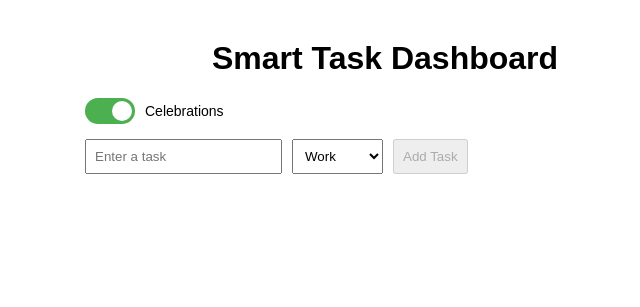
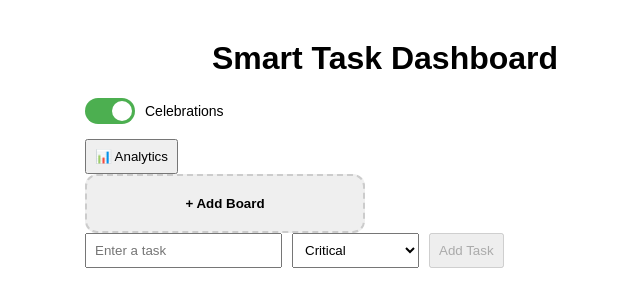
Before and after one commit to ke-David/smart-task-dashboard, a Flask app: page / in a window 1280 px wide. Shown: the top 307 px of the page, without its empty margins (255-895 px from the left). Run offline with Flask 3, Linux system fonts and the light colour scheme; data that the repository does not hold is empty; some libraries are stand-ins or nearby versions.

Commit message:
Add board data table, backend route, api call, eventlistener and html

```diff
--- a/backend/app.py
+++ b/backend/app.py
@@ -11,12 +11,22 @@ def init_db():
     conn = sqlite3.connect('backend/data/tasks.db')
     c = conn.cursor()
     c.execute('''
+        CREATE TABLE IF NOT EXISTS boards (
+            id INTEGER PRIMARY KEY AUTOINCREMENT,
+            title TEXT NOT NULL,
+            position INTEGER DEFAULT 0
+        );
+    ''')
+    c.execute('''
         CREATE TABLE IF NOT EXISTS tasks (
             id INTEGER PRIMARY KEY AUTOINCREMENT,
             text TEXT NOT NULL,
             category TEXT NOT NULL,
-            completed INTEGER NOT NULL DEFAULT 0
-        )
+            completed INTEGER NOT NULL DEFAULT 0,
+            board_id INTEGER NOT NULL,
+            created_at TIMESTAMP DEFAULT CURRENT_TIMESTAMP,
+            FOREIGN KEY(board_id) REFERENCES boards(id)
+        );
     ''')
     conn.commit()
     conn.close()
@@ -27,13 +37,16 @@ def get_db_connection():
     conn.row_factory = sqlite3.Row
     return conn
 
+
 @app.route("/")
 def tasks_page():
     return render_template("tasks.html")
 
+
 @app.route("/analytics")
 def analytics_page():
     return render_template("analytics.html")
+
 
 @app.route('/tasks', methods = ['GET'])
 def get_tasks():
@@ -141,6 +154,7 @@ def delete_task(task_id):
     except Exception as e:
         return jsonify({"error": str(e)}), 500
 
+
 @app.route('/stats', methods=['GET'])
 def get_stats():
     try:
@@ -185,6 +199,43 @@ def get_stats():
         return jsonify({"error": str(e)}), 500
 
 
+@app.route("/boards", methods=["POST"])
+def add_board():
+    data = request.get_json()
+    if not data:
+        return jsonify({"error": "Missing JSON body"}), 400
+
+    title = data.get("title", "").strip()
+    if not title:
+        return jsonify({"error": "Title required"}), 400
+
+    try:
+        conn = get_db_connection()
+        c = conn.cursor()
+        c.execute("INSERT INTO boards (title) VALUES (?)", (title,))
+        id = c.lastrowid
+        conn.commit()
+        conn.close()
+
+        return jsonify({'id': id, 'title': title}), 201    # OK, POST created a task
+    except Exception as e:
+        return jsonify({"error": str(e)}), 500
+
+
+@app.route("/boards", methods=["GET"])
+def get_boards():
+    try:
+        conn = get_db_connection()
+        c = conn.cursor()
+        c.execute('SELECT * FROM boards ORDER BY id')
+        rows = c.fetchall()
+        conn.close()
+
+        boards = [{'id': row[0], 'title': row[1], 'position': row[2]} for row in rows]
+
+        return jsonify(boards)
+    except Exception as e:
+        return jsonify({"error": str(e)}), 500
 
 
 
--- a/backend/static/api.js
+++ b/backend/static/api.js
@@ -1,24 +1,6 @@
 
 const API_BASE = "http://127.0.0.1:5000";
 
-// export async function deleteTask(taskId) {
-//   try {
-//     const res = await fetch(`${API_BASE}/tasks/${taskId}`, {
-//       method: "DELETE"
-//     });
-
-//     if (!res.ok) {
-//       const error = await res.json();
-//       alert(error.error || "Delete failed");    // should i throw the error?
-//       return;
-//     }
-
-//     // loadTasks();
-
-//   } catch (err) {
-//     alert("Network error");
-//   }
-// }
 
 export async function deleteTask(taskId) {
     const res = await fetch(`${API_BASE}/tasks/${taskId}`, {
@@ -75,3 +57,21 @@ export async function loadAnalytics() {
 
     return await res.json();
 }
+
+export async function loadBoards() {
+    const res = await fetch(`${API_BASE}/boards`);
+
+    if (!res.ok) throw new Error("Failed to load boards");
+
+    return await res.json();
+}
+
+export async function addBoard(title) {
+    const res = await fetch(`${API_BASE}/boards`, {
+        method: "POST",
+        headers: { "Content-Type": "application/json" },
+        body: JSON.stringify({ title })
+    });
+
+    if (!res.ok) throw new Error("Create board failed");
+}
--- a/backend/static/styleTasks.css
+++ b/backend/static/styleTasks.css
@@ -263,3 +263,107 @@ input:checked + .slider::before {   /* when checkbox is checked, select the slid
 .toggle-label {
     font-size: 14px;
 }
+
+#add-board-card {
+    min-width: 280px;
+    border: 2px dashed #ccc;
+    border-radius: 12px;
+    padding: 20px;
+    cursor: pointer;
+    text-align: center;
+    font-weight: bold;
+    transition: 0.2s;
+}
+
+#add-board-card:hover {
+    background: #f9f9f9;
+}
+
+/* #board-container {
+    display: flex;
+    gap: 20px;
+    overflow-x: auto;
+    padding: 20px;
+}
+
+.board {
+    min-width: 280px;
+    background: #f4f4f4;
+    border-radius: 12px;
+    padding: 15px;
+    flex-shrink: 0;
+}
+
+.board h3 {
+    margin-top: 0;
+} */
+
+
+/* Board container (horizontal scroll layout) */
+/* #board-container {
+    display: flex;
+    gap: 20px;
+    overflow-x: auto;
+    padding: 20px;
+} */
+
+/* Each column */
+/* .column {
+    min-width: 280px;
+    background: #f4f4f4;
+    border-radius: 12px;
+    padding: 15px;
+    flex-shrink: 0;
+
+    display: flex;
+    flex-direction: column;
+    gap: 12px;
+} */
+
+/* Column title */
+/* .column-title {
+    font-weight: bold;
+    font-size: 18px;
+    margin-bottom: 10px;
+} */
+
+/* Task card */
+/* .task-card {
+    background: white;
+    border-radius: 10px;
+    padding: 10px 12px;
+    box-shadow: 0 3px 10px rgba(0,0,0,0.08);
+
+    display: flex;
+    align-items: center;
+    justify-content: space-between;
+    gap: 8px;
+
+    transition: transform 0.2s ease, box-shadow 0.2s ease;
+} */
+
+/* Hover effect */
+/* .task-card:hover {
+    transform: translateY(-2px);
+    box-shadow: 0 8px 18px rgba(0,0,0,0.12);
+} */
+
+/* Completed state */
+/* .task-card.completed {
+    opacity: 0.6;
+    text-decoration: line-through;
+} */
+
+/* Text container */
+/* .task-info {
+    flex-grow: 1;
+} */
+
+/* Delete button */
+/* .delete-btn {
+    background: transparent;
+    border: none;
+    color: crimson;
+    font-weight: bold;
+    cursor: pointer;
+} */
--- a/backend/static/tasks.js
+++ b/backend/static/tasks.js
@@ -7,14 +7,19 @@ const taskInput = document.getElementById("task-input");
 const categorySelect = document.getElementById("category-select");
 const taskList = document.getElementById("task-list");
 const submitBtn = document.getElementById("submit-btn");
+const addBoardCard = document.getElementById("add-board-card");
 
 const toggle = document.getElementById("celebration-toggle");
 toggle.checked = localStorage.getItem("celebrationsEnabled") !== "false";   //without it, when i reload the page, the toggle will not show the real value (UI and logic become out of sync)
 
 let tasks = [];
+let boards = [];
 
-//load tasks
-document.addEventListener("DOMContentLoaded", refreshTasks);
+//load tasks n boards
+document.addEventListener("DOMContentLoaded", async () => {
+    await refreshBoards();
+    await refreshTasks();
+});
 
 taskInput.addEventListener("input", () => {
   const isEmpty = taskInput.value.trim() === "";
@@ -96,6 +101,39 @@ toggle.addEventListener("change", () => {
     localStorage.setItem("celebrationsEnabled", toggle.checked);
 });
 
+async function refreshBoards() {
+    try {
+        boards = await api.loadBoards();
+        ui.renderBoards(boards);
+    } catch (err) {
+        alert(err.message);
+    }
+}
+
+addBoardCard.addEventListener("click", () => {
+    // Prevent multiple inputs
+    if (addBoardCard.querySelector("input")) return;
+
+    const input = document.createElement("input");
+    input.placeholder = "New board...";
+    addBoardCard.appendChild(input);
+    input.focus();
+
+    input.addEventListener("keydown", async (e) => {
+        if (e.key !== "Enter") return;
+
+        const title = input.value.trim();
+        if (!title) return;
+
+        await api.addBoard(title);
+        input.remove();
+
+        refreshBoards();
+    });
+});
+
+
+
 // form.addEventListener("submit", function (event) {
 //     event.preventDefault();
 
--- a/backend/static/ui.js
+++ b/backend/static/ui.js
@@ -1,4 +1,5 @@
 const taskList = document.getElementById("task-list");
+const boardContainer = document.getElementById("board-container");
 let categoryChartInstance;
 let statusChartInstance;
 
@@ -63,3 +64,21 @@ export function renderCharts(data){
     }
 
 }
+
+export function renderBoards(boards) {
+    boardContainer.innerHTML = "";
+    boards.forEach(renderBoard)
+}
+
+function renderBoard (board){
+    const column = document.createElement("div");
+    column.classList.add("column");
+    column.dataset.id = board.id;
+
+    column.innerHTML = `
+        <div class="column-title">${board.title}</div>
+        <div class="card-container"></div>
+    `;
+
+    boardContainer.appendChild(column);
+}
--- a/backend/templates/analytics.html
+++ b/backend/templates/analytics.html
@@ -8,6 +8,9 @@
     <link rel="stylesheet" href="{{ url_for('static', filename='styleAnalytics.css') }}">
 </head>
 <body>
+    <button onclick="window.location.href='/'">
+        ← Back to Tasks
+    </button>
     <!-- analytics -->
     <div id="analytics">
         <h3>Tasks per Category</h3>
--- a/backend/templates/tasks.html
+++ b/backend/templates/tasks.html
@@ -8,24 +8,79 @@
 </head>
 <body>
 
-    <div id="app-root">
+    <!-- top nav -->
+    <header class="topbar">
+
         <h1>Smart Task Dashboard</h1>
 
-        <!-- <label class="toggle">
+        <div class="topbar-controls">
+
+            <div class="settings-row">
+                <label class="switch">
+                    <input type="checkbox" id="celebration-toggle" checked>
+                    <span class="slider"></span>
+                </label>
+                <span class="toggle-label">Celebrations</span>
+            </div>
+
+
+            <button onclick="window.location.href='/analytics'">
+                📊 Analytics
+            </button>
+
+        </div>
+    </header>
+
+    <!-- boards container -->
+    <main id="boards-wrapper">
+
+        <!-- add board card -->
+        <button id="add-board-card">
+            + Add Board
+        </button>
+
+        <form id="task-form">
+            <input type="text" id="task-input" placeholder="Enter a task" required>
+            <select id="category-select">
+                <option value="Critical">Critical</option>
+                <option value="Important">Important</option>
+                <option value="Moderate">Moderate</option>
+                <option value="Less Important">Less Important</option>
+                <option value="Unimportant">Unimportant</option>
+            </select>
+            <button type="submit" id="submit-btn" disabled>Add Task</button>
+        </form>
+
+        <div id="board-container">
+            <ul id="task-list"></ul>
+            <!-- boards injected dynamically -->
+
+        </div>
+
+    </main>
+
+    <!-- <div id="app-root">
+        <h1>Smart Task Dashboard</h1>
+
+        <button onclick="window.location.href='/analytics'">
+            📊 Analytics
+        </button>
+
+         <label class="toggle">
             <input type="checkbox" id="celebration-toggle" checked>
                 🎉 Celebrations Enabled
         </label> -->
 
-        <div class="settings-row">
+        <!-- <div class="settings-row">
             <label class="switch">
                 <input type="checkbox" id="celebration-toggle" checked>
                 <span class="slider"></span>
             </label>
             <span class="toggle-label">Celebrations</span>
-        </div>
+        </div> -->
 
         <!-- form -->
-        <form id="task-form">
+        <!-- <form id="task-form">
             <input type="text" id="task-input" placeholder="Enter a task" required>
             <select id="category-select">
                 <option value="work">Work</option>
@@ -35,10 +90,12 @@
             <button type="submit" id="submit-btn" disabled>Add Task</button>
         </form>
 
-        <ul id="task-list"></ul>
+        <div id="board-container">
+            <ul id="task-list"></ul>
+        </div> -->
 
 
-    </div>
+    <!-- </div> -->
 
     <div id="overlay-root">
         <!-- celebration -->
```
